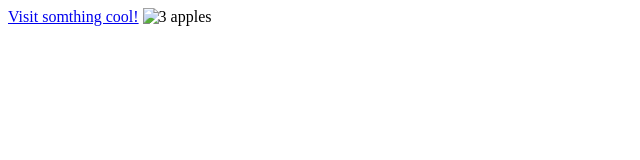
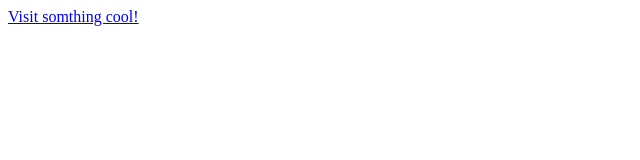
Before and after one commit to gamemakerboi/GooseBacker-website, a plain HTML site: page index.html in a window 1280 px wide. Shown: the whole page, without its empty margins (0-640 px from the left). Drawn offline with Linux system fonts and the light colour scheme.

Commit message:
Update index.html

```diff
--- a/index.html
+++ b/index.html
@@ -7,6 +7,5 @@
 </head>
 <body>
     <a href="https://gamemakerboi.github.io/GooseBacker-website/">Visit somthing cool!</a>
-    <img src="800px_COLOURBOX2374958.jpg" alt="3 apples" width="500" height="600">
 </body>
 </html>
```
